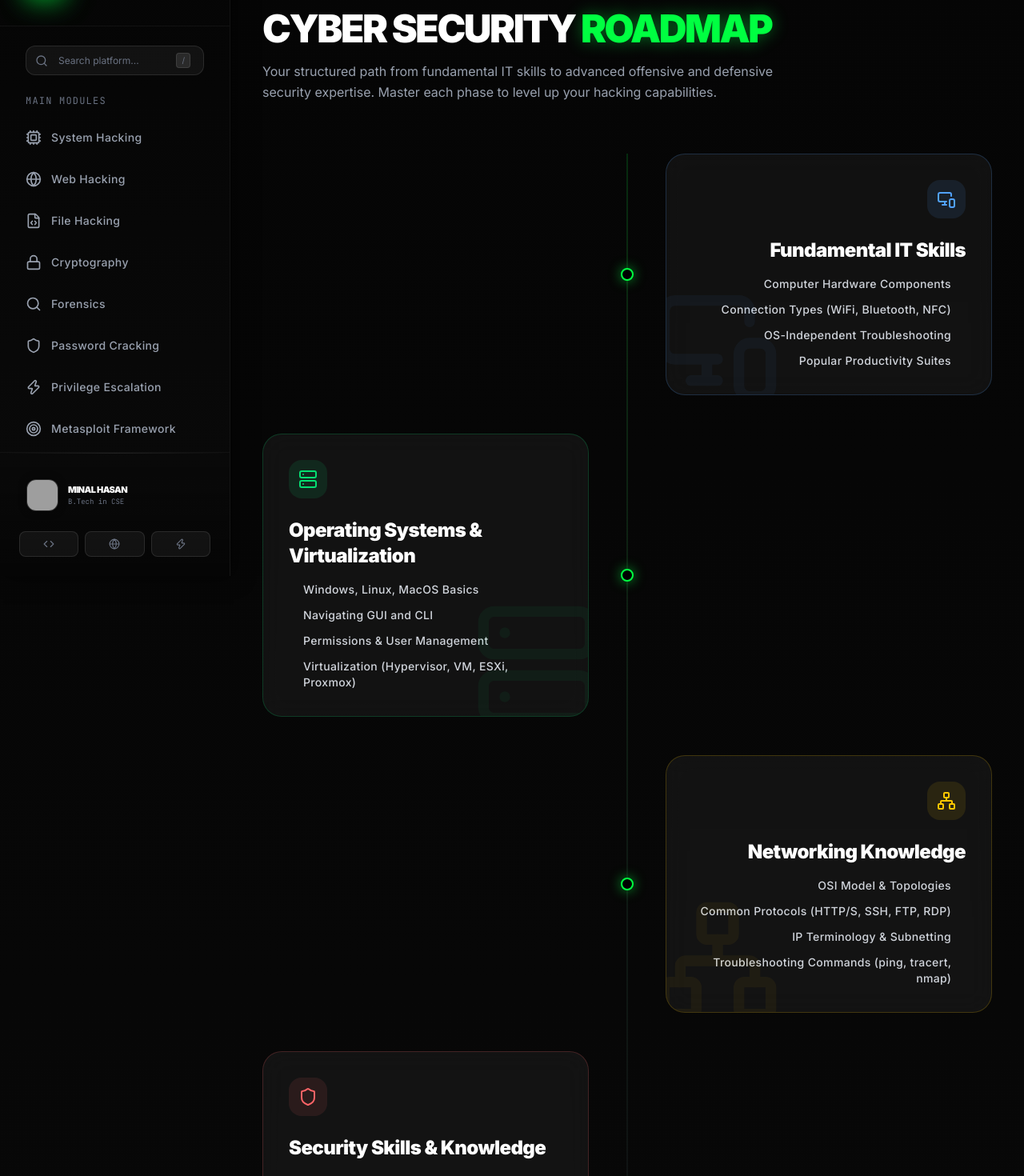
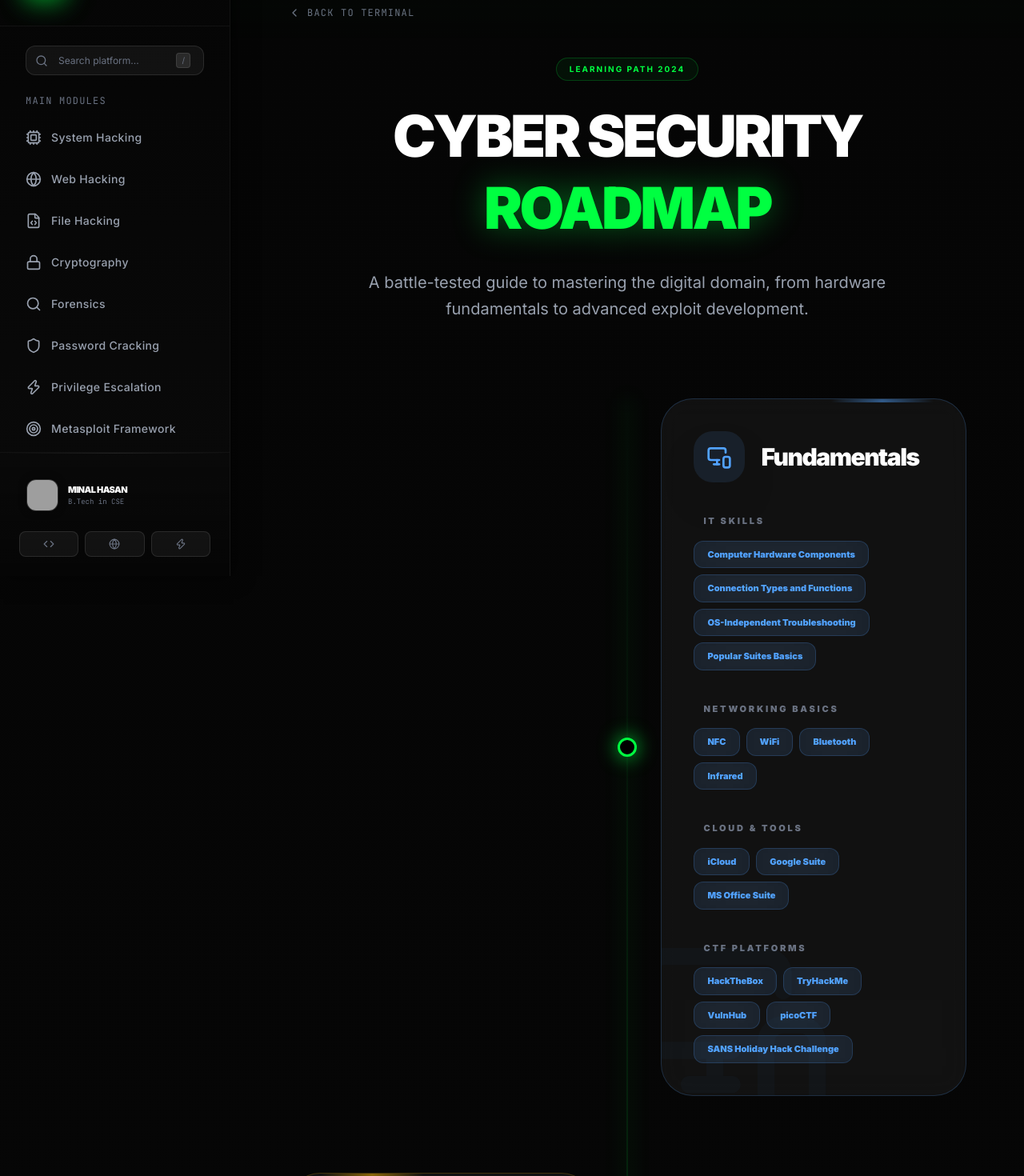
Before and after one commit to minalhassan/LIGERverse, a Next.js app: page /roadmap in a window 1280 px wide. Shown: the part 80-1550 px from the top of the page at 80% size. Built offline with nearby package versions, Linux system fonts and the light colour scheme; grey boxes are pictures that could not be loaded.

Commit message:
Auto update: Wed 04/29/2026 16:11:46.59

```diff
--- a/src/app/roadmap/page.tsx
+++ b/src/app/roadmap/page.tsx
@@ -9,98 +9,46 @@ import {
   Cloud,
   Code2,
   Award,
-  Flag,
-  MonitorSmartphone
+  MonitorSmartphone,
+  Cpu,
+  Wrench,
+  AlertTriangle,
+  Activity,
+  Key,
+  BookOpen
 } from 'lucide-react';
 import Link from 'next/link';
 import { ChevronLeft } from 'lucide-react';
 import { cn } from '@/lib/utils';
 
-const roadmapData = [
+interface SubCategory {
+  title: string;
+  items: string[];
+}
+
+interface RoadmapSection {
+  id: string;
+  title: string;
+  icon: any;
+  color: string;
+  bg: string;
+  border: string;
+  subcategories: SubCategory[];
+}
+
+const roadmapData: RoadmapSection[] = [
   {
     id: 'fundamentals',
-    title: 'Fundamental IT Skills',
+    title: 'Fundamentals',
     icon: MonitorSmartphone,
     color: 'text-blue-400',
     bg: 'bg-blue-400/10',
     border: 'border-blue-400/20',
-    items: [
-      'Computer Hardware Components',
-      'Connection Types (WiFi, Bluetooth, NFC)',
-      'OS-Independent Troubleshooting',
-      'Popular Productivity Suites'
-    ]
-  },
-  {
-    id: 'os',
-    title: 'Operating Systems & Virtualization',
-    icon: Server,
-    color: 'text-green-400',
-    bg: 'bg-green-400/10',
-    border: 'border-green-400/20',
-    items: [
-      'Windows, Linux, MacOS Basics',
-      'Navigating GUI and CLI',
-      'Permissions & User Management',
-      'Virtualization (Hypervisor, VM, ESXi, Proxmox)'
-    ]
-  },
-  {
-    id: 'networking',
-    title: 'Networking Knowledge',
-    icon: Network,
-    color: 'text-yellow-400',
-    bg: 'bg-yellow-400/10',
-    border: 'border-yellow-400/20',
-    items: [
-      'OSI Model & Topologies',
-      'Common Protocols (HTTP/S, SSH, FTP, RDP)',
-      'IP Terminology & Subnetting',
-      'Troubleshooting Commands (ping, tracert, nmap)'
-    ]
-  },
-  {
-    id: 'security',
-    title: 'Security Skills & Knowledge',
-    icon: Shield,
-    color: 'text-red-400',
-    bg: 'bg-red-400/10',
-    border: 'border-red-400/20',
-    items: [
-      'Authentication (MFA, SSO, Kerberos)',
-      'Cryptography Basics (Hashing, Keys, Salting)',
-      'Attack Types (SQLi, XSS, Buffer Overflow, DoS)',
-      'Incident Response & Defense in Depth',
-      'Threat Intel & OSINT'
-    ]
-  },
-  {
-    id: 'cloud',
-    title: 'Cloud Skills',
-    icon: Cloud,
-    color: 'text-cyan-400',
-    bg: 'bg-cyan-400/10',
-    border: 'border-cyan-400/20',
-    items: [
-      'Common Environments (AWS, GCP, Azure)',
-      'Cloud Models (IaaS, PaaS, SaaS)',
-      'Infrastructure as Code (IaC)',
-      'Serverless Concepts'
-    ]
-  },
-  {
-    id: 'programming',
-    title: 'Programming & Scripting',
-    icon: Code2,
-    color: 'text-purple-400',
-    bg: 'bg-purple-400/10',
-    border: 'border-purple-400/20',
-    items: [
-      'Python',
-      'Bash & Shell Scripting',
-      'PowerShell',
-      'JavaScript & C++ Basics',
-      'Go'
+    subcategories: [
+      { title: 'IT Skills', items: ['Computer Hardware Components', 'Connection Types and Functions', 'OS-Independent Troubleshooting', 'Popular Suites Basics'] },
+      { title: 'Networking Basics', items: ['NFC', 'WiFi', 'Bluetooth', 'Infrared'] },
+      { title: 'Cloud & Tools', items: ['iCloud', 'Google Suite', 'MS Office Suite'] },
+      { title: 'CTF Platforms', items: ['HackTheBox', 'TryHackMe', 'VulnHub', 'picoCTF', 'SANS Holiday Hack Challenge'] }
     ]
   },
   {
@@ -110,120 +58,273 @@ const roadmapData = [
     color: 'text-amber-400',
     bg: 'bg-amber-400/10',
     border: 'border-amber-400/20',
-    items: [
-      'Beginner: CompTIA A+, Network+, Security+',
-      'Intermediate: CEH, CISA, CISM',
-      'Advanced: CISSP, OSCP, GIAC'
+    subcategories: [
+      { title: 'Beginner', items: ['CompTIA A+', 'CompTIA Linux+', 'CompTIA Network+', 'CCNA', 'CompTIA Security+'] },
+      { title: 'Advanced', items: ['CEH', 'CISA', 'CISM', 'GSEC', 'GPEN', 'GWAPT', 'GIAC', 'OSCP', 'CREST', 'CISSP'] }
     ]
   },
   {
-    id: 'ctfs',
-    title: 'Capture The Flag (CTFs)',
-    icon: Flag,
+    id: 'operating-systems',
+    title: 'Operating Systems',
+    icon: Server,
+    color: 'text-green-400',
+    bg: 'bg-green-400/10',
+    border: 'border-green-400/20',
+    subcategories: [
+      { title: 'Types', items: ['Windows', 'Linux', 'MacOS'] },
+      { title: 'Skills', items: ['Installation and Configuration', 'GUI and CLI Navigation', 'Permissions', 'Software Installation', 'File CRUD Operations', 'Troubleshooting', 'Common Commands'] }
+    ]
+  },
+  {
+    id: 'networking',
+    title: 'Networking',
+    icon: Network,
+    color: 'text-yellow-400',
+    bg: 'bg-yellow-400/10',
+    border: 'border-yellow-400/20',
+    subcategories: [
+      { title: 'Core Concepts', items: ['OSI Model', 'Protocols', 'Ports', 'SSL/TLS', 'Subnetting', 'Public vs Private IP', 'CIDR', 'Subnet Mask', 'Default Gateway'] },
+      { title: 'Terminology', items: ['VLAN', 'DMZ', 'ARP', 'DHCP', 'DNS', 'NAT', 'VPN'] },
+      { title: 'Topologies', items: ['Star', 'Ring', 'Mesh', 'Bus'] },
+      { title: 'Protocols', items: ['SSH', 'RDP', 'FTP', 'SFTP', 'HTTP', 'HTTPS'] }
+    ]
+  },
+  {
+    id: 'virtualization',
+    title: 'Virtualization',
+    icon: Cpu,
+    color: 'text-pink-400',
+    bg: 'bg-pink-400/10',
+    border: 'border-pink-400/20',
+    subcategories: [
+      { title: 'Tools', items: ['VMWare', 'VirtualBox', 'ESXi', 'Proxmox'] },
+      { title: 'Concepts', items: ['Hypervisor', 'VM', 'GuestOS', 'HostOS'] }
+    ]
+  },
+  {
+    id: 'security-concepts',
+    title: 'Security Concepts',
+    icon: Shield,
+    color: 'text-red-400',
+    bg: 'bg-red-400/10',
+    border: 'border-red-400/20',
+    subcategories: [
+      { title: 'Core', items: ['Defense in Depth', 'Zero Trust', 'Risk Management', 'Backups and Resiliency', 'CIA Triad'] },
+      { title: 'Authentication', items: ['Kerberos', 'RADIUS', 'LDAP', 'SSO', 'MFA', '2FA'] },
+      { title: 'Monitoring', items: ['SIEM', 'SOAR'] },
+      { title: 'Teams', items: ['Red Team', 'Blue Team', 'Purple Team'] }
+    ]
+  },
+  {
+    id: 'tools',
+    title: 'Hacking & Analysis Tools',
+    icon: Wrench,
+    color: 'text-indigo-400',
+    bg: 'bg-indigo-400/10',
+    border: 'border-indigo-400/20',
+    subcategories: [
+      { title: 'Networking', items: ['nmap', 'ping', 'tracert', 'nslookup', 'tcpdump', 'dig'] },
+      { title: 'Forensics', items: ['Wireshark', 'FTK Imager', 'Autopsy', 'WinHex', 'memdump'] },
+      { title: 'General', items: ['curl', 'hping', 'grep', 'cat', 'dd'] }
+    ]
+  },
+  {
+    id: 'threats-attacks',
+    title: 'Threats & Attacks',
+    icon: AlertTriangle,
+    color: 'text-orange-400',
+    bg: 'bg-orange-400/10',
+    border: 'border-orange-400/20',
+    subcategories: [
+      { title: 'Social Engineering', items: ['Phishing', 'Whaling', 'Smishing', 'Tailgating', 'Impersonation'] },
+      { title: 'Network Attacks', items: ['DoS', 'DDoS', 'MITM', 'Spoofing', 'DNS Poisoning', 'Evil Twin'] },
+      { title: 'Web Attacks', items: ['SQL Injection', 'XSS', 'CSRF', 'Directory Traversal'] },
+      { title: 'Advanced', items: ['Buffer Overflow', 'Replay Attack', 'Pass the Hash', 'Privilege Escalation'] }
+    ]
+  },
+  {
+    id: 'incident-response',
+    title: 'Incident Response',
+    icon: Activity,
+    color: 'text-teal-400',
+    bg: 'bg-teal-400/10',
+    border: 'border-teal-400/20',
+    subcategories: [
+      { title: 'Steps', items: ['Preparation', 'Identification', 'Containment', 'Eradication', 'Recovery', 'Lessons Learned'] }
+    ]
+  },
+  {
+    id: 'cryptography',
+    title: 'Cryptography',
+    icon: Key,
+    color: 'text-violet-400',
+    bg: 'bg-violet-400/10',
+    border: 'border-violet-400/20',
+    subcategories: [
+      { title: 'Concepts', items: ['Hashing', 'Salting', 'Key Exchange', 'PKI', 'Public vs Private Keys'] }
+    ]
+  },
+  {
+    id: 'standards',
+    title: 'Standards & Frameworks',
+    icon: BookOpen,
+    color: 'text-emerald-400',
+    bg: 'bg-emerald-400/10',
+    border: 'border-emerald-400/20',
+    subcategories: [
+      { title: 'Frameworks', items: ['MITRE ATT&CK', 'Diamond Model', 'Cyber Kill Chain'] },
+      { title: 'Standards', items: ['ISO', 'NIST', 'RMF', 'CIS CSF'] }
+    ]
+  },
+  {
+    id: 'cloud-security',
+    title: 'Cloud Security',
+    icon: Cloud,
+    color: 'text-cyan-400',
+    bg: 'bg-cyan-400/10',
+    border: 'border-cyan-400/20',
+    subcategories: [
+      { title: 'Concepts', items: ['SaaS', 'PaaS', 'IaaS', 'Serverless', 'Infrastructure as Code'] },
+      { title: 'Platforms', items: ['AWS', 'GCP', 'Azure'] },
+      { title: 'Storage', items: ['S3', 'Dropbox', 'OneDrive', 'Google Drive', 'iCloud'] }
+    ]
+  },
+  {
+    id: 'programming',
+    title: 'Programming & Scripting',
+    icon: Code2,
     color: 'text-[var(--matrix-green)]',
     bg: 'bg-[var(--matrix-green)]/10',
     border: 'border-[var(--matrix-green)]/20',
-    items: [
-      'TryHackMe',
-      'HackTheBox',
-      'VulnHub',
-      'picoCTF',
-      'SANS Holiday Hack Challenge'
+    subcategories: [
+      { title: 'Languages', items: ['Python', 'Go', 'JavaScript', 'C++', 'Bash', 'PowerShell'] }
     ]
   }
 ];
 
 export default function RoadmapPage() {
   return (
-    <div className="max-w-5xl mx-auto pb-20">
-      <Link href="/" className="inline-flex items-center gap-2 text-gray-500 hover:text-white transition-colors mb-8 font-mono text-sm uppercase tracking-widest">
-        <ChevronLeft className="w-4 h-4" /> Back to Terminal
+    <div className="max-w-6xl mx-auto pb-32 px-4 md:px-8">
+      <Link href="/" className="inline-flex items-center gap-2 text-gray-500 hover:text-white transition-colors mb-12 mt-12 font-mono text-xs uppercase tracking-widest group">
+        <ChevronLeft className="w-4 h-4 group-hover:-translate-x-1 transition-transform" /> Back to Terminal
       </Link>
 
-      <div className="mb-16">
+      <div className="mb-24 text-center">
+        <motion.div
+          initial={{ opacity: 0, scale: 0.9 }}
+          animate={{ opacity: 1, scale: 1 }}
+          className="inline-block px-4 py-1.5 rounded-full bg-[var(--matrix-green)]/5 border border-[var(--matrix-green)]/20 text-[var(--matrix-green)] text-[10px] font-bold uppercase tracking-[0.2em] mb-6"
+        >
+          Learning Path 2024
+        </motion.div>
         <motion.h1
           initial={{ opacity: 0, y: 20 }}
           animate={{ opacity: 1, y: 0 }}
-          className="text-5xl font-black tracking-tighter mb-4 text-white"
+          className="text-5xl md:text-7xl font-black tracking-tighter mb-8 text-white leading-tight"
         >
-          CYBER SECURITY <span className="text-[var(--matrix-green)] drop-shadow-[0_0_10px_rgba(0,255,65,0.4)]">ROADMAP</span>
+          CYBER SECURITY <br/>
+          <span className="text-[var(--matrix-green)] drop-shadow-[0_0_20px_rgba(0,255,65,0.4)]">ROADMAP</span>
         </motion.h1>
         <motion.p
           initial={{ opacity: 0 }}
           animate={{ opacity: 1 }}
           transition={{ delay: 0.1 }}
-          className="text-gray-400 max-w-2xl leading-relaxed"
+          className="text-gray-400 text-lg md:text-xl max-w-2xl mx-auto leading-relaxed"
         >
-          Your structured path from fundamental IT skills to advanced offensive and defensive security expertise.
-          Master each phase to level up your hacking capabilities.
+          A battle-tested guide to mastering the digital domain, from hardware fundamentals to advanced exploit development.
         </motion.p>
       </div>
 
       <div className="relative">
-        {/* Vertical Line */}
-        <div className="absolute left-8 top-0 bottom-0 w-px bg-gradient-to-b from-[var(--matrix-green)] via-gray-700 to-transparent md:left-1/2 md:-translate-x-1/2 opacity-30" />
+        {/* Animated Glow Vertical Line */}
+        <div className="absolute left-4 md:left-1/2 top-0 bottom-0 w-[2px] bg-gradient-to-b from-transparent via-[var(--matrix-green)]/40 to-transparent md:-translate-x-1/2" />
+        <div className="absolute left-4 md:left-1/2 top-0 bottom-0 w-[8px] bg-[var(--matrix-green)]/10 blur-md md:-translate-x-1/2" />
 
-        <div className="space-y-12">
+        <div className="space-y-24">
           {roadmapData.map((section, idx) => {
             const isEven = idx % 2 === 0;
             return (
               <motion.div
                 key={section.id}
-                initial={{ opacity: 0, y: 20 }}
+                initial={{ opacity: 0, y: 40 }}
                 whileInView={{ opacity: 1, y: 0 }}
                 viewport={{ once: true, margin: "-100px" }}
-                transition={{ duration: 0.5, delay: idx * 0.1 }}
+                transition={{ duration: 0.8, ease: "easeOut" }}
                 className={cn(
-                  "relative flex items-center gap-8 md:justify-between",
-                  isEven ? "md:flex-row-reverse" : "md:flex-row"
+                  "relative flex flex-col md:flex-row items-center justify-between w-full group",
+                  isEven ? "md:flex-row" : "md:flex-row-reverse"
                 )}
               >
-                {/* Timeline Node */}
-                <div className="absolute left-8 md:left-1/2 -translate-x-1/2 w-4 h-4 rounded-full bg-black border-2 border-[var(--matrix-green)] shadow-[0_0_15px_rgba(0,255,65,0.6)] z-10" />
+                {/* Desktop Spacer */}
+                <div className="hidden md:block w-[45%]" />
 
-                <div className="pl-20 md:pl-0 w-full md:w-[calc(50%-3rem)]">
+                {/* Timeline Node Ring */}
+                <div className="absolute left-4 md:left-1/2 -translate-x-1/2 w-6 h-6 rounded-full bg-black border-[3px] border-[var(--matrix-green)] shadow-[0_0_25px_rgba(0,255,65,0.8)] z-10 transition-all duration-500 group-hover:scale-125 group-hover:shadow-[0_0_40px_rgba(0,255,65,1)]" />
+
+                {/* Content Card */}
+                <div className="pl-12 md:pl-0 w-full md:w-[45%] relative z-20">
                   <div className={cn(
-                    "glass p-8 rounded-3xl border transition-all duration-300 hover:-translate-y-1 hover:shadow-2xl relative overflow-hidden group",
+                    "glass p-6 md:p-10 rounded-[2.5rem] border border-white/5 transition-all duration-500 hover:-translate-y-3 hover:shadow-[0_20px_50px_-10px_rgba(0,0,0,0.9)] relative overflow-hidden group/card",
                     section.border,
-                    isEven ? "md:text-right" : "md:text-left"
+                    "hover:border-opacity-40"
                   )}>
+                    {/* Corner Accent */}
                     <div className={cn(
-                      "absolute top-0 w-full h-1 bg-gradient-to-r to-transparent",
-                      isEven ? "right-0 from-transparent" : "left-0",
-                      section.bg.replace('/10', '/50') // Slightly hacky but works for valid tailwind classes if defined
+                      "absolute top-0 w-32 h-1 bg-gradient-to-r from-transparent via-current to-transparent opacity-50",
+                      isEven ? "right-10" : "left-10",
+                      section.color
                     )} />
 
+                    {/* Header */}
                     <div className={cn(
-                      "w-12 h-12 rounded-2xl flex items-center justify-center mb-6 transition-transform group-hover:scale-110",
-                      section.bg,
-                      section.color,
-                      isEven ? "md:ml-auto" : ""
+                      "flex items-center gap-5 mb-10",
+                      isEven ? "flex-row" : "flex-row-reverse"
                     )}>
-                      <section.icon className="w-6 h-6" />
+                      <div className={cn(
+                        "w-16 h-16 rounded-[1.5rem] flex items-center justify-center transition-all duration-700 group-hover/card:rotate-[360deg] group-hover/card:scale-110 shadow-2xl",
+                        section.bg,
+                        section.color
+                      )}>
+                        <section.icon className="w-8 h-8" />
+                      </div>
+                      <h3 className={cn("text-3xl font-black text-white tracking-tighter", !isEven && "md:text-right")}>
+                        {section.title}
+                      </h3>
                     </div>
 
-                    <h3 className="text-2xl font-black text-white mb-4">{section.title}</h3>
+                    {/* Subcategories */}
+                    <div className="space-y-10">
+                      {section.subcategories.map((sub, i) => (
+                        <div key={i} className={cn("flex flex-col", !isEven ? "md:items-end" : "md:items-start")}>
+                          <div className="flex items-center gap-2 mb-4">
+                             {isEven ? <div className={cn("w-1 h-3 rounded-full", section.bg.replace('10', '60'))} /> : null}
+                             <h4 className="text-[11px] font-black text-gray-500 uppercase tracking-[0.25em]">{sub.title}</h4>
+                             {!isEven ? <div className={cn("w-1 h-3 rounded-full", section.bg.replace('10', '60'))} /> : null}
+                          </div>
+                          <div className={cn("flex flex-wrap gap-2", !isEven ? "md:justify-end" : "md:justify-start")}>
+                            {sub.items.map((item, j) => (
+                              <span key={j} className={cn(
+                                "px-4 py-2 text-[11px] font-black rounded-xl border backdrop-blur-xl transition-all duration-500 cursor-default hover:translate-y-[-2px] hover:shadow-[0_5px_15px_-5px_rgba(0,0,0,0.5)]",
+                                section.border,
+                                section.color,
+                                section.bg,
+                                "hover:bg-opacity-25 hover:border-opacity-50"
+                              )}>
+                                {item}
+                              </span>
+                            ))}
+                          </div>
+                        </div>
+                      ))}
+                    </div>
 
-                    <ul className={cn(
-                      "space-y-3",
-                      isEven ? "md:items-end flex flex-col" : ""
+                    {/* Watermark Icon */}
+                    <div className={cn(
+                      "absolute -bottom-10 opacity-[0.03] pointer-events-none transition-all duration-1000 group-hover/card:scale-125 group-hover/card:opacity-[0.07]",
+                      section.color,
+                      isEven ? "-left-10" : "-right-10"
                     )}>
-                      {section.items.map((item, i) => (
-                        <li key={i} className="flex items-center gap-3 text-sm text-gray-300 group/item">
-                          {!isEven && <div className={cn("w-1.5 h-1.5 rounded-full transition-all group-hover/item:scale-150", section.bg.replace('10', '50'))} />}
-                          <span className="font-medium tracking-wide">{item}</span>
-                          {isEven && <div className={cn("w-1.5 h-1.5 rounded-full transition-all group-hover/item:scale-150", section.bg.replace('10', '50'))} />}
-                        </li>
-                      ))}
-                    </ul>
-
-                    {/* Subtle Background Icon */}
-                    <div className={cn(
-                      "absolute -bottom-4 opacity-5 pointer-events-none transition-transform duration-700 group-hover:scale-150 group-hover:-rotate-12",
-                      section.color,
-                      isEven ? "-left-4" : "-right-4"
-                    )}>
-                      <section.icon className="w-40 h-40" />
+                      <section.icon className="w-64 h-64" />
                     </div>
                   </div>
                 </div>
```
Also changed, not shown: src/components/Sidebar.tsx (+22 -1 lines).
